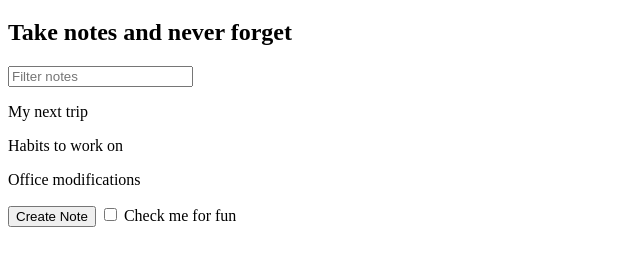
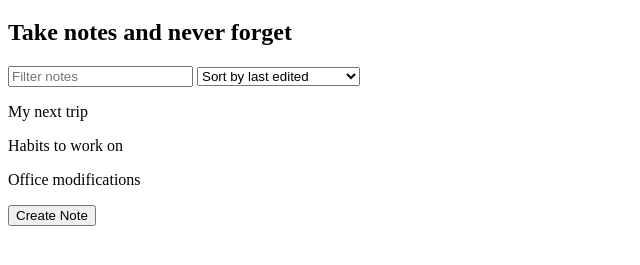
Before and after one commit to codeballet/udemy-modern-javascript-mead, a plain HTML site: page notes-app/index.html in a window 1280 px wide. Shown: the part 61-326 px from the top of the page, without its empty margins (0-640 px from the left). Drawn offline with Linux system fonts and the light colour scheme.

Commit message:
Section 7.60: Browser - Dropdowns

```diff
--- a/notes-app/index.html
+++ b/notes-app/index.html
@@ -7,11 +7,13 @@
     <h1>Notes App</h1>
     <h2>Take notes and never forget</h2>
     <input id="search-text" type="text" placeholder="Filter notes">
+    <select id="filter-by">
+      <option value="byEdited">Sort by last edited</option>
+      <option value="byCreated">Sort by recently created</option>
+      <option value="alphabetical">Sort alphabetically</option>
+    </select>
     <div id="notes"></div>
     <button id="create-note">Create Note</button>
-    <label>
-      <input id="for-fun" type="checkbox"> Check me for fun
-    </label>
     <script src="notes-app.js"></script>
   </body>
 </html>
--- a/notes-app/notes-app.js
+++ b/notes-app/notes-app.js
@@ -38,6 +38,6 @@ document.querySelector('#search-text').addEventListener('input', function (e) {
   renderNotes(notes, filters)
 })
 
-document.querySelector('#for-fun').addEventListener('change', function (e) {
-  console.log(e.target.checked)
+document.querySelector('#filter-by').addEventListener('change', function (e) {
+  console.log(e.target.value)
 })
--- a/todo-app/todo-app.js
+++ b/todo-app/todo-app.js
@@ -75,8 +75,3 @@ document.querySelector('#hide-completed').addEventListener('change', function (e
 
 // Function initiators
 renderTodos(todos, filters)
-
-// 1. Create a checkbox an setup event listener -> "Hide completed"
-// 2. Create new hideCompleted filter (default false)
-// 3. Update hideCompleted and rerender list on checkbox change
-// 4. Setup renderTodos to remove completed items
```
